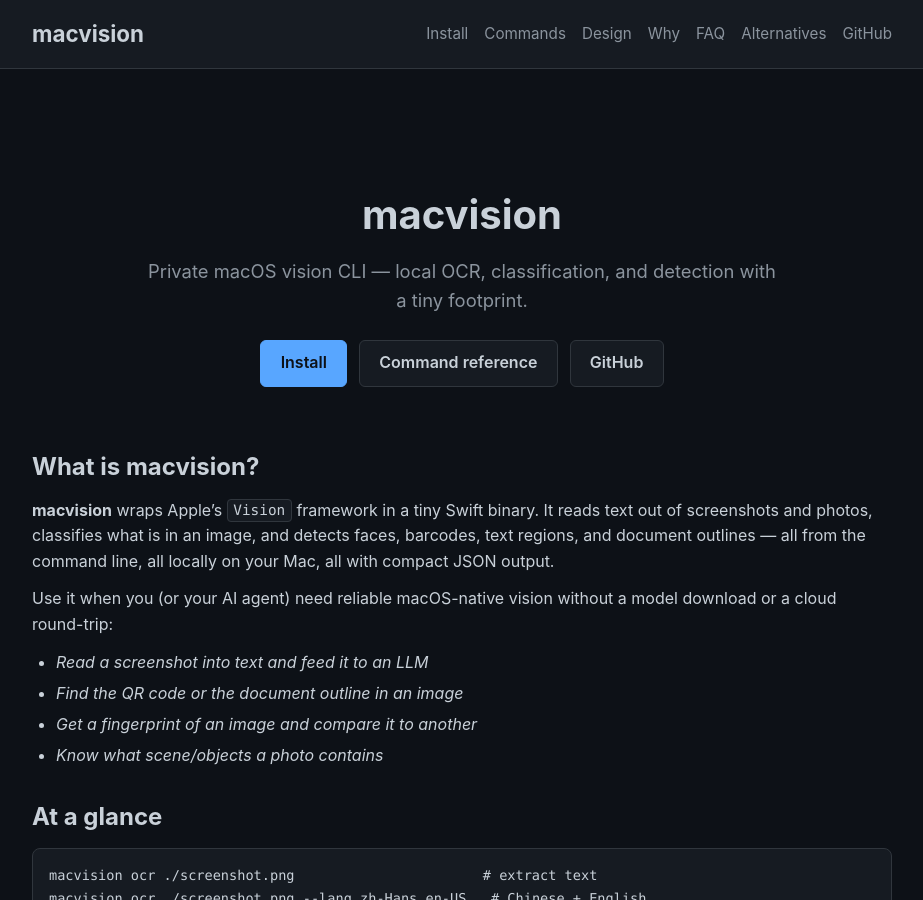
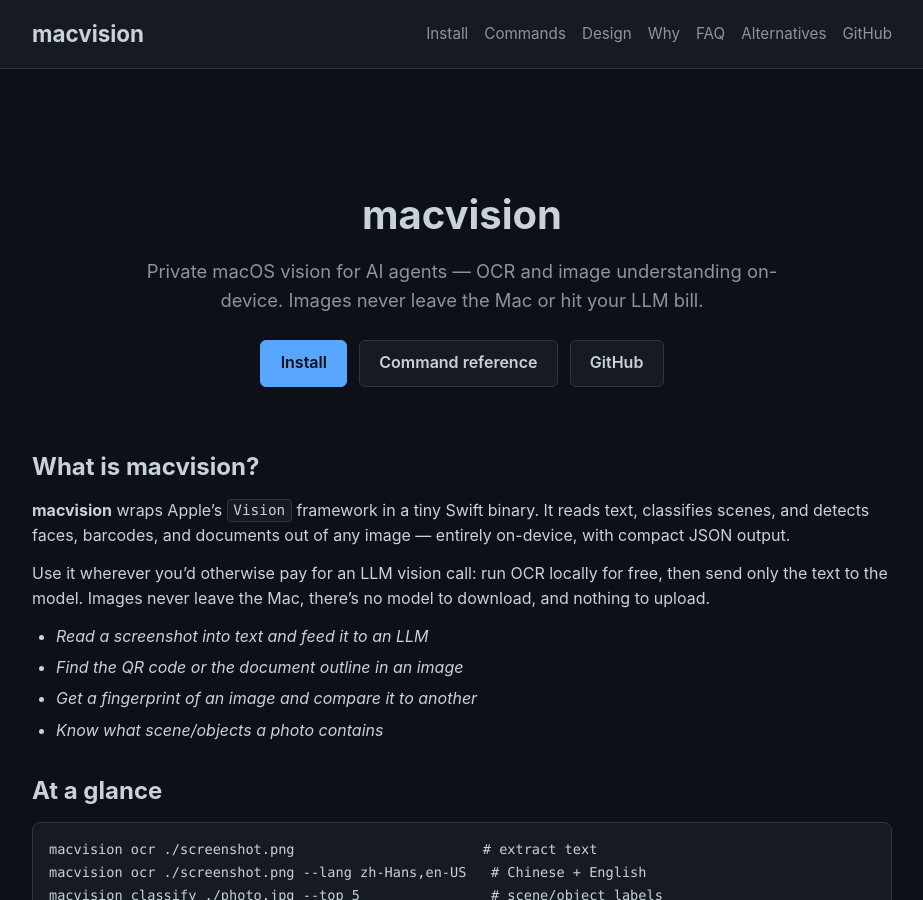
Before and after one commit to ljh-sh/macvision, a Jekyll site: the page built from docs/index.md, in a window 1280 px wide and 900 px high. Shown: the whole window, without its empty margins (178-1101 px from the left). Built offline with Jekyll 4.4.1, drawn with Linux system fonts in a browser that asks for light colours.

Commit message:
docs: sharpen tagline — on-device, private, cuts the LLM vision bill
Rewrite the one-liner and highlights around the real value props:
privacy / data stays on-device / saves LLM vision cost / Apple framework
/ low load / built for agents. Applied to README (cn+en), docs index
+ _config, npm package.json, and the GitHub repo description.

```diff
--- a/docs/_config.yml
+++ b/docs/_config.yml
@@ -1,5 +1,5 @@
 title: macvision
-description: Private macOS vision CLI for local OCR, image classification, and detection of faces, barcodes, text, and documents.
+description: Private macOS vision for AI agents — on-device OCR and image understanding via Apple's Vision framework. No cloud, no model, no per-call cost.
 baseurl: "/macvision"
 url: "https://ljh-sh.github.io"
 
--- a/docs/index.md
+++ b/docs/index.md
@@ -5,7 +5,7 @@ title: Home
 
 <div class="hero">
   <h1>macvision</h1>
-  <p>Private macOS vision CLI — local OCR, classification, and detection with a tiny footprint.</p>
+  <p>Private macOS vision for AI agents — OCR and image understanding on-device. Images never leave the Mac or hit your LLM bill.</p>
   <div class="cta">
     <a class="btn primary" href="{{ '/install' | relative_url }}">Install</a>
     <a class="btn secondary" href="{{ '/subcommands' | relative_url }}">Command reference</a>
@@ -15,9 +15,9 @@ title: Home
 
 ## What is macvision?
 
-**macvision** wraps Apple's `Vision` framework in a tiny Swift binary. It reads text out of screenshots and photos, classifies what is in an image, and detects faces, barcodes, text regions, and document outlines — all from the command line, all locally on your Mac, all with compact JSON output.
+**macvision** wraps Apple's `Vision` framework in a tiny Swift binary. It reads text, classifies scenes, and detects faces, barcodes, and documents out of any image — entirely on-device, with compact JSON output.
 
-Use it when you (or your AI agent) need reliable macOS-native vision without a model download or a cloud round-trip:
+Use it wherever you'd otherwise pay for an LLM vision call: run OCR locally for free, then send only the text to the model. Images never leave the Mac, there's no model to download, and nothing to upload.
 
 - *Read a screenshot into text and feed it to an LLM*
 - *Find the QR code or the document outline in an image*
--- a/npm/package.json
+++ b/npm/package.json
@@ -1,7 +1,7 @@
 {
   "name": "@ljh-sh/macvision",
   "version": "0.0.0",
-  "description": "Private macOS vision CLI — local OCR, classification, and detection via Apple's Vision framework.",
+  "description": "On-device macOS vision for AI agents — local OCR & image understanding via Apple's Vision framework. Private, no per-call cost.",
   "keywords": [
     "macos",
     "cli",
```
Also changed, not shown: README.cn.md (+7 -5 lines), README.md.
